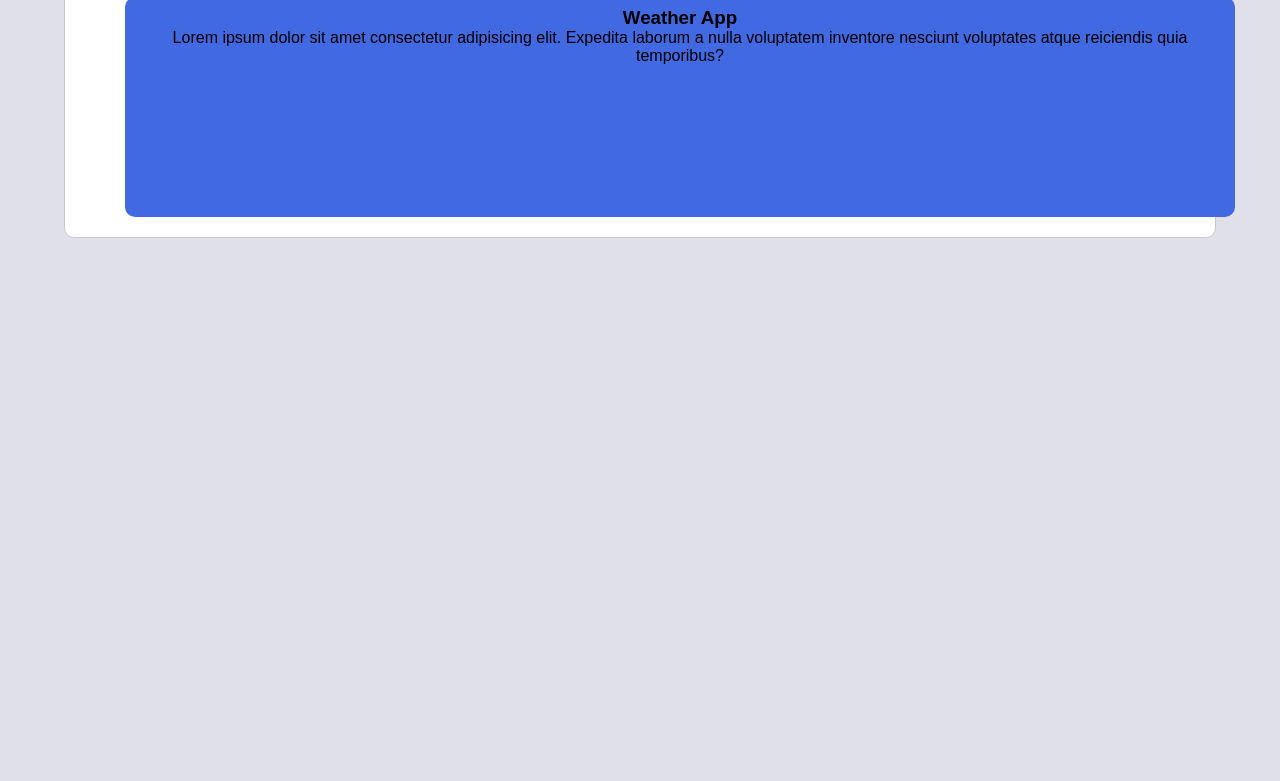
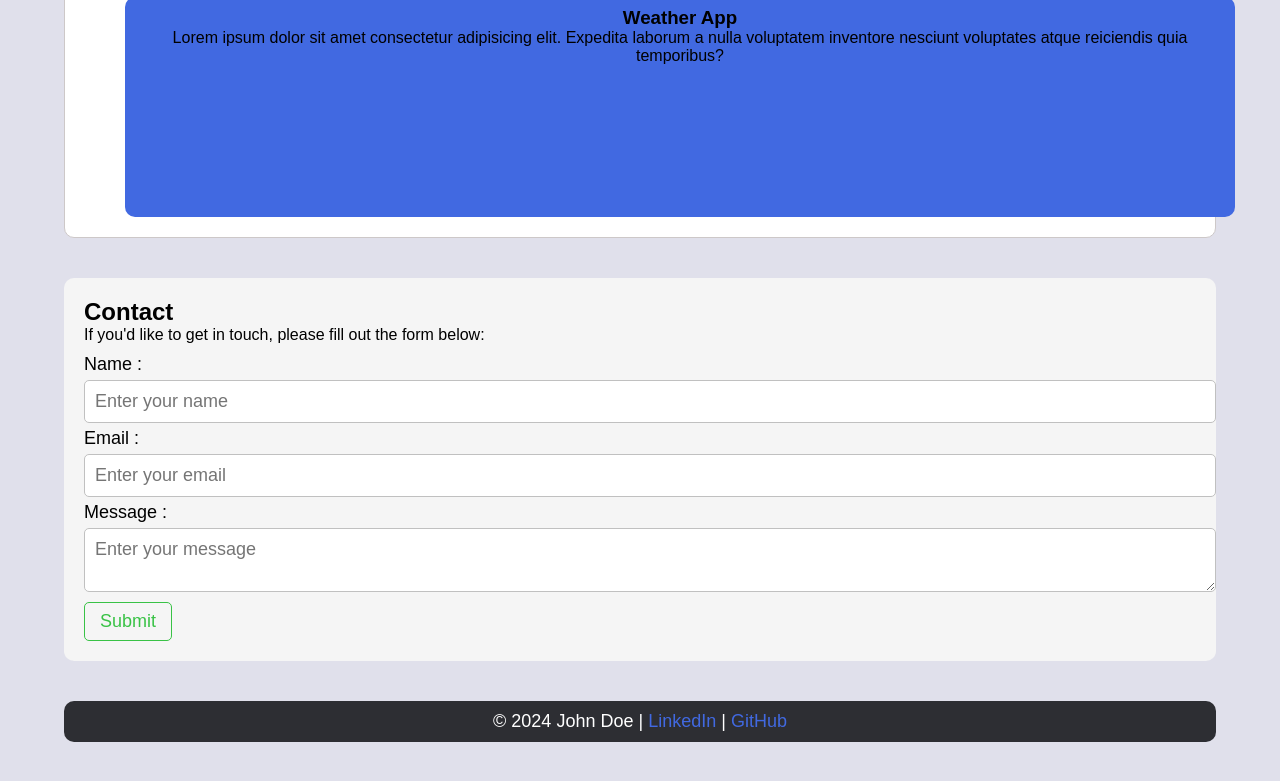
Before and after one commit to AmjadShabaneh/GSG-EX3, a plain HTML site: page index.html in a window 1280 px wide. Shown: the part 1379-2160 px from the top of the page. Before the commit the page ends 1617 px from the top, so only its background shows below. Drawn offline with Linux system fonts and the light colour scheme.

Commit message:
final commit

```diff
--- a/assets/styles/style.css
+++ b/assets/styles/style.css
@@ -116,3 +116,81 @@ li.skill-item:active{
 margin-top: 0px;
 width: 100%;
 }
+.contact-sec{
+
+    padding-block: 20px;
+    padding-left: 20px;
+    margin-top: 40px;
+    background-color: whitesmoke    ;
+}
+.contact-form{
+    margin-top: 10px;
+
+
+}
+.input-label{
+    display: block;
+    font-size: large;
+    font-weight: 500;
+    margin-block: 5px;
+}
+.form-input{
+    display: block;
+    width: 100%;
+    padding: 10px;
+    font-size: large;
+    border-radius: 5px;
+    border: 1px solid silver;
+}
+.form-input:focus{
+   outline: none;
+   border: 1px solid #39c246;
+  }
+  .sub-btn{
+    background-color: initial;
+    padding-block:8px ;
+    padding-inline:15px;
+    font-size: large;
+    border: 1px solid #39c246   ;
+    font-weight: 400;
+    margin-top: 10px;
+    color: #39c246;
+    border-radius: 5px;
+    transition: 0.3s;
+    cursor: pointer;
+
+  }
+  .sub-btn:hover{
+    color: white;
+    background-color: #39c246;
+
+  }
+  .footer{
+    background-color: rgb(45, 46, 51);
+    display: block;
+    margin-block : 40px;
+    color: white;
+    text-align: center;
+    font-size: large;
+    padding: 10px;
+  }
+  .fake-link{
+    color: royalblue;
+    transition: 300ms;
+    cursor: pointer;
+  }
+  .fake-link:hover{
+    color: white;
+  }
+  .to-top{
+    position: fixed;
+    background-color: #39c246;
+    bottom: 20px;
+    right: 20px;
+    cursor: pointer;
+    transition: 0.3s;
+    border-radius: 100%;
+  }
+  .to-top:hover{
+    background-color: #2da238;
+}
--- a/index.html
+++ b/index.html
@@ -14,7 +14,7 @@
             <li class="nav-item"><a href="#about">About me</a></li>
             <li class="nav-item"><a href="#skills">Skills</a></li>
             <li class="nav-item"><a href="#projects">projects </a></li>
-            <li class="nav-item"><a href="">Contact</a></li>
+            <li class="nav-item"><a href="#contact">Contact</a></li>
         </ul>
     </header>
     <section id="about" class="about-sec">
@@ -29,7 +29,9 @@
         <img class="about-img" src="/assets/images/Desert.jpg" alt="purble desert" height="150" width="150">
 
     </section>
-
+<a href="#header" class="to-top">
+    <svg width="50px" height="46px" viewBox="0 0 24 24" fill="none" xmlns="http://www.w3.org/2000/svg"><g id="SVGRepo_bgCarrier" stroke-width="0"></g><g id="SVGRepo_tracerCarrier" stroke-linecap="round" stroke-linejoin="round"></g><g id="SVGRepo_iconCarrier"> <path fill-rule="evenodd" clip-rule="evenodd" d="M12 7C12.2652 7 12.5196 7.10536 12.7071 7.29289L19.7071 14.2929C20.0976 14.6834 20.0976 15.3166 19.7071 15.7071C19.3166 16.0976 18.6834 16.0976 18.2929 15.7071L12 9.41421L5.70711 15.7071C5.31658 16.0976 4.68342 16.0976 4.29289 15.7071C3.90237 15.3166 3.90237 14.6834 4.29289 14.2929L11.2929 7.29289C11.4804 7.10536 11.7348 7 12 7Z" fill="#ffffff"></path> </g></svg>
+</a>
 
     <section class="skills" id="skills">
         <h1 class="skills-title">Skills</h1>
@@ -77,5 +79,26 @@
             </p>
         </div>
     </section>
+
+
+    <section class="contact-sec" id="contact">
+        <h1 class="title">
+            Contact
+        </h1>
+        <p>If you'd like to get in touch, please fill out the form below:</p>
+        <form action="" class="contact-form">
+        <label for="name" class="input-label">Name :</label>
+        <input type="text" id="name" class="form-input" placeholder="Enter your name">
+        <label for="email" class="input-label">Email :</label>
+        <input type="email" id="email" class="form-input" placeholder="Enter your email">
+        <label for="message" class="input-label">Message :</label>
+        <textarea name="message" class="form-input" id="message" placeholder="Enter your message"></textarea>
+    <button type="submit" class="sub-btn">Submit</button>
+    </form>
+    </section>
+
+    <footer class="footer" id="footer">
+        <span>	&#169; 2024 John Doe</span> | <span class="fake-link">LinkedIn</span> | <span class="fake-link">GitHub</span>
+    </footer>
 </body>
 </html>
```
